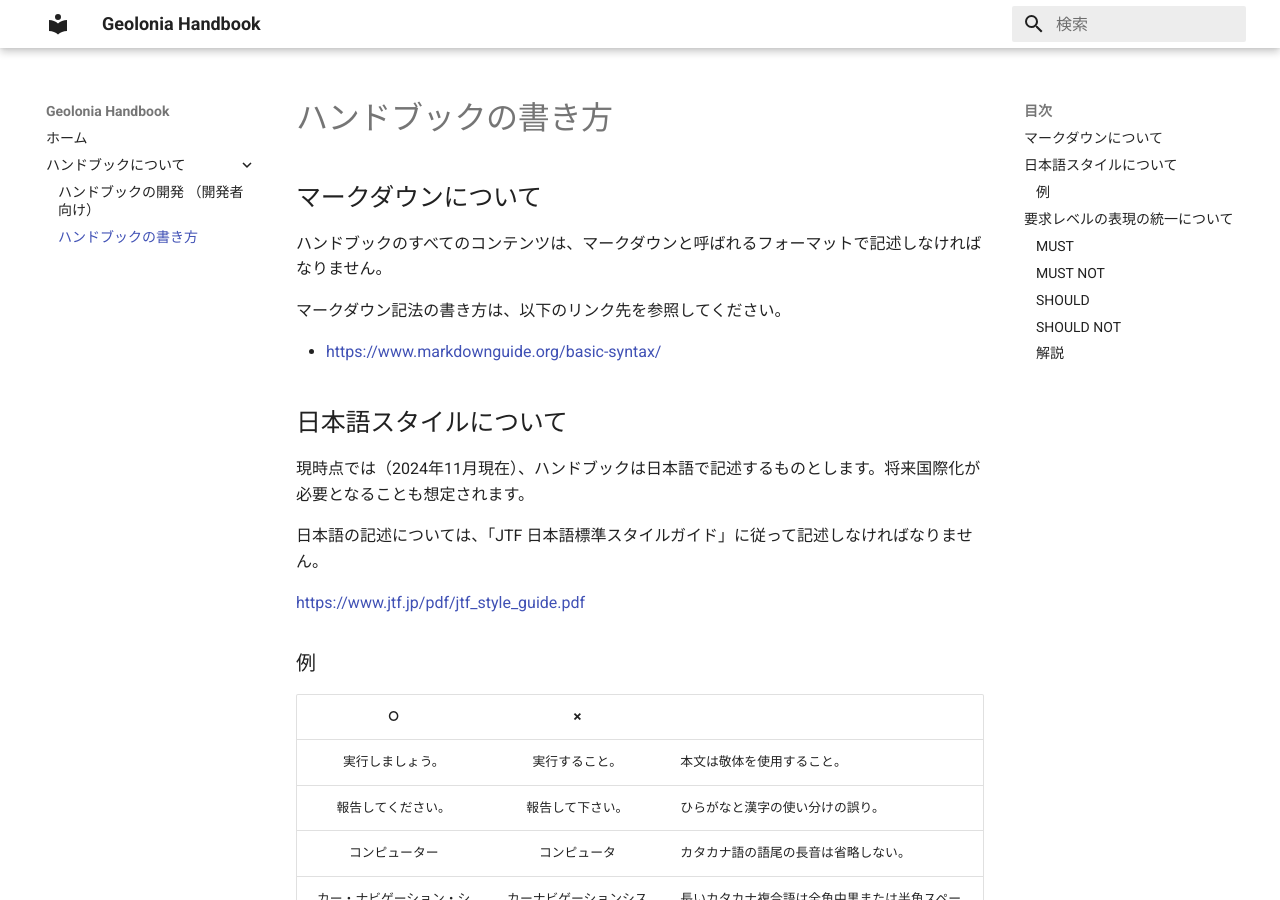
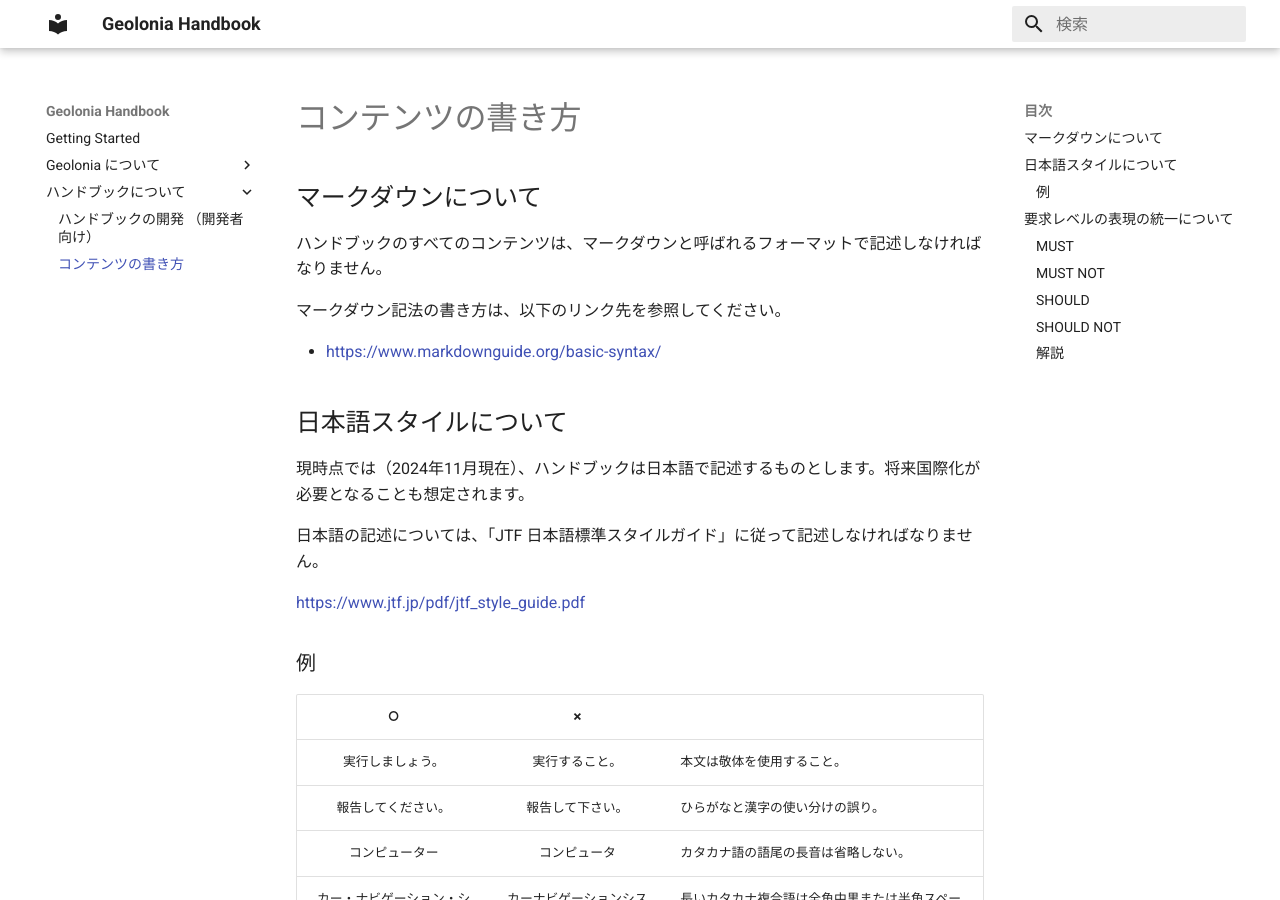
Before and after one commit to yuna-shinguryo/handbook.geolonia.com, an MkDocs documentation site: the page built from docs/ハンドブックについて/how-to-write-handbook.md, in a window 1280 px wide and 900 px high. Built offline with MkDocs 1.6.1 and Material for MkDocs 9.7.7, drawn with Linux system fonts in a browser that asks for light colours.

Commit message:
some fix

```diff
--- a/docs/index.md
+++ b/docs/index.md
@@ -1,3 +1,3 @@
 ---
-title: ホーム
+title: Getting Started
 ---
--- a/docs/ハンドブックについて/how-to-write-handbook.md
+++ b/docs/ハンドブックについて/how-to-write-handbook.md
@@ -1,4 +1,4 @@
-# ハンドブックの書き方
+# コンテンツの書き方
 
 ## マークダウンについて
 
```
Also changed, not shown: docs/Geolonia について/index.md (added, +1 -0 lines).
